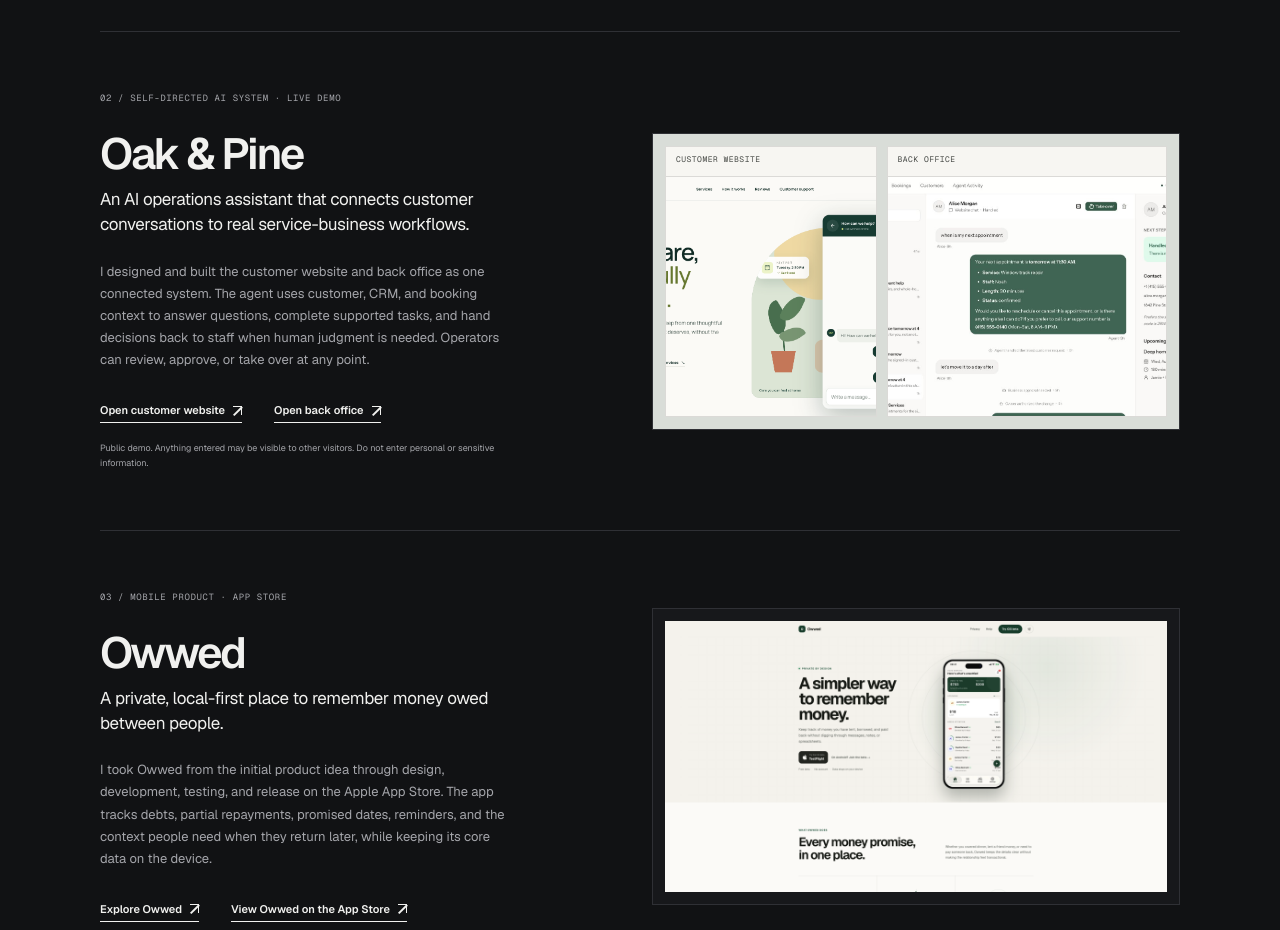
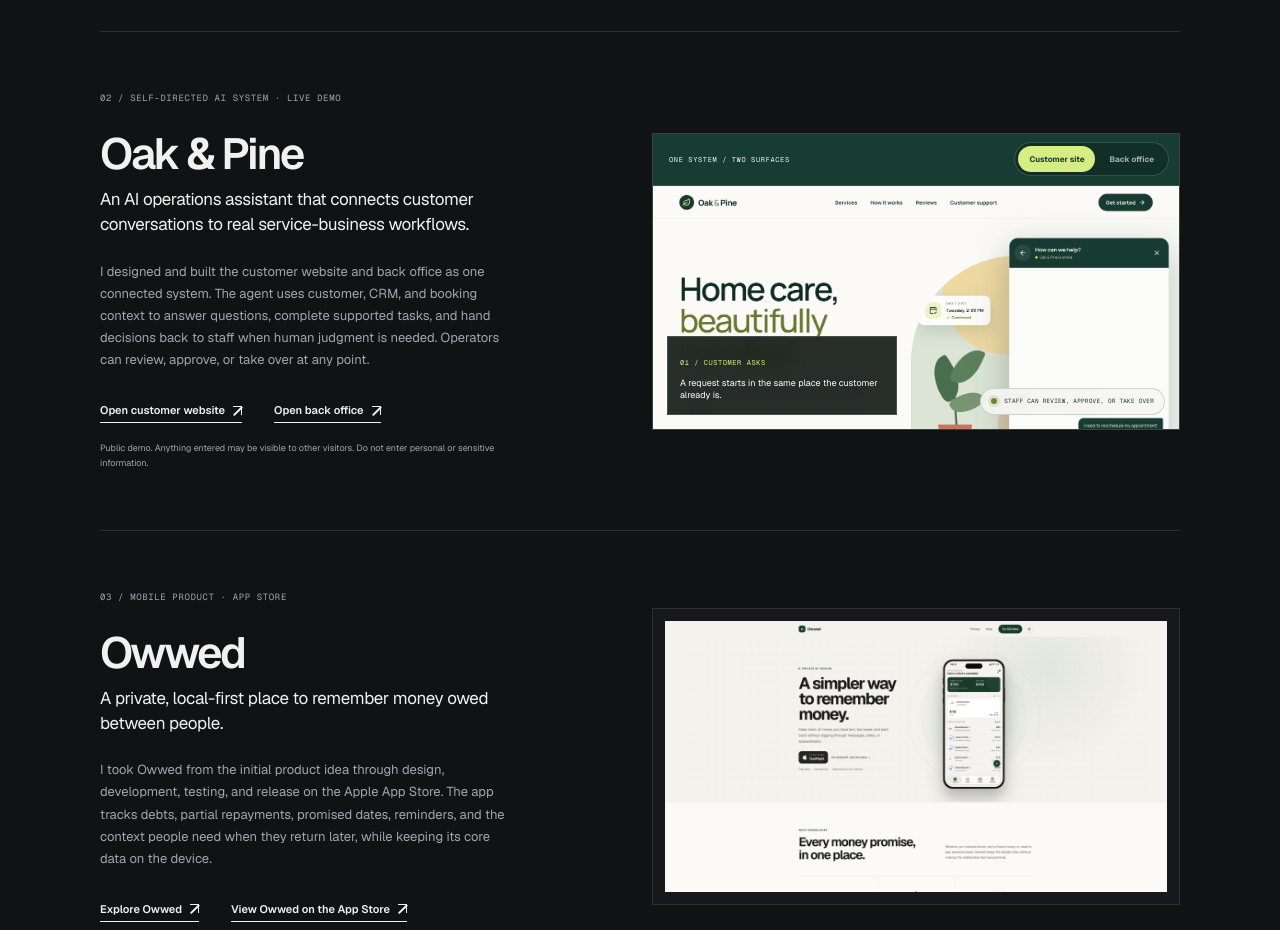
Before and after one commit to VincentMukuna/builtbyvin, a Next.js app: page / in a window 1280 px wide. Shown: the part 1360-2290 px from the top of the page. Built offline with nearby package versions, Linux system fonts and the light colour scheme.

Commit message:
feat: clarify Oak and Pine product surfaces
Present the customer website and back office as two connected views of one system. Keep the staff review and takeover boundary visible in the project media.

```diff
--- /dev/null
+++ b/app/components/oak-pine-showcase.tsx
@@ -0,0 +1,73 @@
+"use client";
+
+import Image from "next/image";
+import { useState } from "react";
+
+const views = {
+  customer: {
+    label: "Customer site",
+    eyebrow: "01 / Customer asks",
+    description: "A request starts in the same place the customer already is.",
+    src: "/notes/service-business-agents/oak-home-chat.png",
+    alt: "Oak & Pine customer website with the AI support conversation open",
+    width: 1280,
+    height: 800,
+  },
+  operations: {
+    label: "Back office",
+    eyebrow: "02 / Agent works",
+    description: "The request arrives with customer, booking, and approval context.",
+    src: "/notes/service-business-agents/bo-owner-conversation.png",
+    alt: "Oak & Pine back office showing an agent-handled customer conversation",
+    width: 1280,
+    height: 720,
+  },
+} as const;
+
+type View = keyof typeof views;
+
+export function OakPineShowcase() {
+  const [activeView, setActiveView] = useState<View>("customer");
+  const view = views[activeView];
+
+  return (
+    <figure className="project-image oak-stage">
+      <div className="oak-viewer-bar">
+        <p>One system / two surfaces</p>
+        <div className="oak-view-switch" role="tablist" aria-label="Oak & Pine product surfaces">
+          {(Object.keys(views) as View[]).map((viewKey) => (
+            <button
+              key={viewKey}
+              type="button"
+              role="tab"
+              aria-selected={activeView === viewKey}
+              onClick={() => setActiveView(viewKey)}
+            >
+              {views[viewKey].label}
+            </button>
+          ))}
+        </div>
+      </div>
+
+      <div className="oak-viewer-canvas">
+        <Image
+          key={activeView}
+          src={view.src}
+          alt={view.alt}
+          width={view.width}
+          height={view.height}
+          sizes="(max-width: 640px) calc(100vw - 58px), 48vw"
+          priority={false}
+        />
+        <div className="oak-viewer-note" aria-live="polite">
+          <span>{view.eyebrow}</span>
+          <p>{view.description}</p>
+        </div>
+        <div className="oak-control-stamp">
+          <span aria-hidden="true" />
+          Staff can review, approve, or take over
+        </div>
+      </div>
+    </figure>
+  );
+}
--- a/app/globals.css
+++ b/app/globals.css
@@ -365,45 +365,148 @@
 }
 
 .oak-stage {
-  padding: 12px;
+  position: relative;
   display: grid;
-  grid-template-columns: minmax(0, 43fr) minmax(0, 57fr);
-  gap: 10px;
-  background: #d9ddd8;
+  grid-template-rows: 52px minmax(0, 1fr);
+  padding: 0;
+  border-color: #3b423e;
+  background: #dfe4dd;
 }
 
-.oak-screen {
-  min-width: 0;
-  display: grid;
-  grid-template-rows: 30px 1fr;
-  overflow: hidden;
-  border: 1px solid rgba(21, 22, 21, 0.12);
-  background: #f7f6f2;
+.oak-viewer-bar {
+  position: relative;
+  z-index: 2;
+  display: flex;
+  align-items: center;
+  justify-content: space-between;
+  gap: 16px;
+  padding: 8px 10px 8px 16px;
+  border-bottom: 1px solid rgba(255, 255, 255, 0.1);
+  background: #173d33;
+  color: #eef3ec;
 }
 
-.oak-screen span {
-  padding: 8px 10px;
-  border-bottom: 1px solid rgba(21, 22, 21, 0.12);
-  color: #484b47;
+.oak-viewer-bar > p {
+  margin: 0;
   font-family: var(--font-geist-mono), monospace;
-  font-size: 8px;
-  letter-spacing: 0.06em;
+  font-size: 7px;
+  letter-spacing: 0.09em;
   line-height: 1;
   text-transform: uppercase;
 }
 
-.oak-screen img {
+.oak-view-switch {
+  display: flex;
+  gap: 3px;
+  padding: 3px;
+  border: 1px solid rgba(255, 255, 255, 0.16);
+  border-radius: 999px;
+  background: rgba(7, 24, 19, 0.35);
+}
+
+.oak-view-switch button {
+  min-height: 26px;
+  padding: 0 11px;
+  border: 0;
+  border-radius: 999px;
+  background: transparent;
+  color: rgba(255, 255, 255, 0.62);
+  cursor: pointer;
+  font: inherit;
+  font-size: 8px;
+  font-weight: 650;
+  transition: background 160ms ease, color 160ms ease;
+}
+
+.oak-view-switch button[aria-selected="true"] {
+  background: #d5ed83;
+  color: #173d33;
+}
+
+.oak-view-switch button:focus-visible {
+  outline: 2px solid #fff;
+  outline-offset: 2px;
+}
+
+.oak-viewer-canvas {
+  position: relative;
+  min-height: 0;
+  overflow: hidden;
+  background: #f7f6f2;
+}
+
+.oak-viewer-canvas > img {
   width: 100%;
   height: 100%;
   object-fit: cover;
+  object-position: top center;
+  animation: oak-view-in 220ms ease-out;
 }
 
-.oak-customer-screen img {
-  object-position: 59% top;
+.oak-viewer-note {
+  position: absolute;
+  left: 14px;
+  bottom: 14px;
+  width: min(230px, 48%);
+  padding: 11px 12px 12px;
+  border: 1px solid rgba(255, 255, 255, 0.16);
+  background: rgba(17, 24, 21, 0.9);
+  color: #fff;
+  backdrop-filter: blur(8px);
 }
 
-.oak-ops-screen img {
-  object-position: 53% top;
+.oak-viewer-note span {
+  color: #d5ed83;
+  font-family: var(--font-geist-mono), monospace;
+  font-size: 7px;
+  letter-spacing: 0.08em;
+  text-transform: uppercase;
+}
+
+.oak-viewer-note p {
+  margin: 5px 0 0;
+  font-size: 9px;
+  line-height: 1.4;
+}
+
+.oak-control-stamp {
+  position: absolute;
+  right: 14px;
+  bottom: 14px;
+  display: flex;
+  align-items: center;
+  gap: 7px;
+  padding: 8px 10px;
+  border: 1px solid rgba(23, 61, 51, 0.18);
+  border-radius: 999px;
+  background: rgba(247, 246, 242, 0.9);
+  color: #173d33;
+  font-family: var(--font-geist-mono), monospace;
+  font-size: 6px;
+  letter-spacing: 0.04em;
+  text-transform: uppercase;
+  backdrop-filter: blur(8px);
+}
+
+.oak-control-stamp span {
+  width: 6px;
+  height: 6px;
+  border-radius: 50%;
+  background: #6e8a30;
+  box-shadow: 0 0 0 3px rgba(110, 138, 48, 0.16);
+}
+
+@keyframes oak-view-in {
+  from {
+    opacity: 0.55;
+    transform: scale(1.01);
+  }
+}
+
+@media (prefers-reduced-motion: reduce) {
+  .oak-viewer-canvas > img {
+    animation: none;
+  }
 }
 
 .additional-section {
@@ -776,18 +879,49 @@
   }
 
   .oak-stage {
-    min-height: 250px;
-    padding: 8px;
-    gap: 7px;
+    min-height: 310px;
+    grid-template-rows: auto minmax(0, 1fr);
   }
 
-  .oak-screen {
-    grid-template-rows: 27px 1fr;
+  .oak-viewer-bar {
+    min-height: 74px;
+    align-items: flex-start;
+    flex-direction: column;
+    gap: 8px;
+    padding: 11px 12px;
   }
 
-  .oak-screen span {
-    padding: 7px;
-    font-size: 7px;
+  .oak-view-switch {
+    width: 100%;
+  }
+
+  .oak-view-switch button {
+    flex: 1;
+  }
+
+  .oak-viewer-canvas > img {
+    object-position: top center;
+  }
+
+  .oak-viewer-note {
+    left: 9px;
+    bottom: 9px;
+    width: 58%;
+    padding: 8px 9px;
+  }
+
+  .oak-viewer-note p {
+    font-size: 8px;
+  }
+
+  .oak-control-stamp {
+    right: 9px;
+    bottom: 9px;
+    width: 30%;
+    align-items: flex-start;
+    border-radius: 4px;
+    font-size: 5px;
+    line-height: 1.35;
   }
 
   .additional-section {
--- a/app/page.tsx
+++ b/app/page.tsx
@@ -1,5 +1,6 @@
 import Image from "next/image";
 import { credibilityStats, UPWORK_URL } from "../lib/portfolio-data";
+import { OakPineShowcase } from "./components/oak-pine-showcase";
 
 const Arrow = () => <span className="arrow-icon" aria-hidden="true" />;
 
@@ -141,28 +142,7 @@
               not enter personal or sensitive information.
             </p>
           </div>
-          <figure className="project-image oak-stage">
-            <div className="oak-screen oak-customer-screen">
-              <span>Customer website</span>
-              <Image
-                src="/notes/service-business-agents/oak-home-chat.png"
-                alt="Oak & Pine customer website with AI chat"
-                width={1280}
-                height={800}
-                sizes="(max-width: 640px) 42vw, 22vw"
-              />
-            </div>
-            <div className="oak-screen oak-ops-screen">
-              <span>Back office</span>
-              <Image
-                src="/notes/service-business-agents/bo-owner-conversation.png"
-                alt="Oak & Pine service-business back-office inbox with a conversation awaiting an operator decision"
-                width={1280}
-                height={720}
-                sizes="(max-width: 640px) 52vw, 28vw"
-              />
-            </div>
-          </figure>
+          <OakPineShowcase />
         </article>
 
         <article className="project project-owwed">
```
